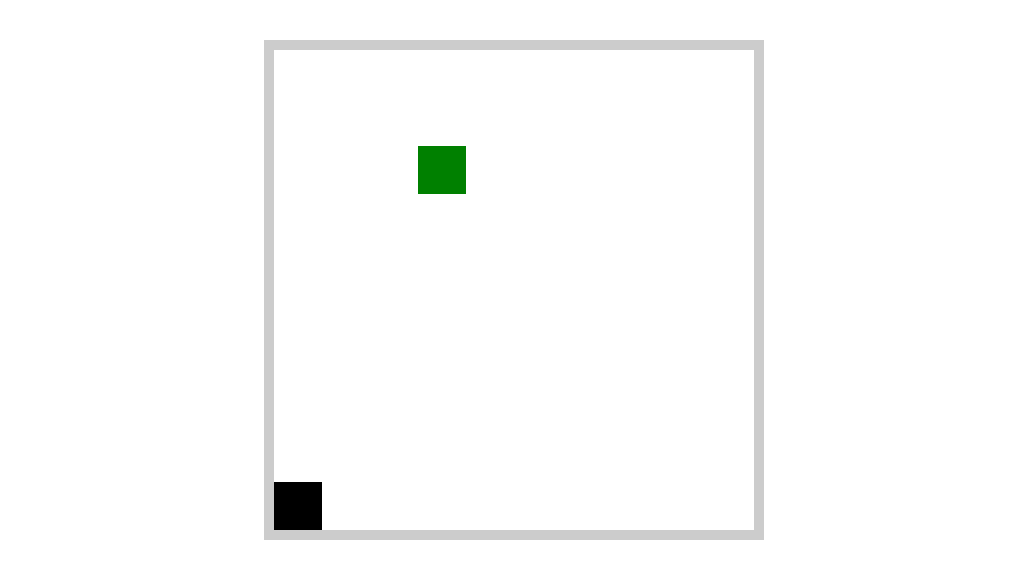
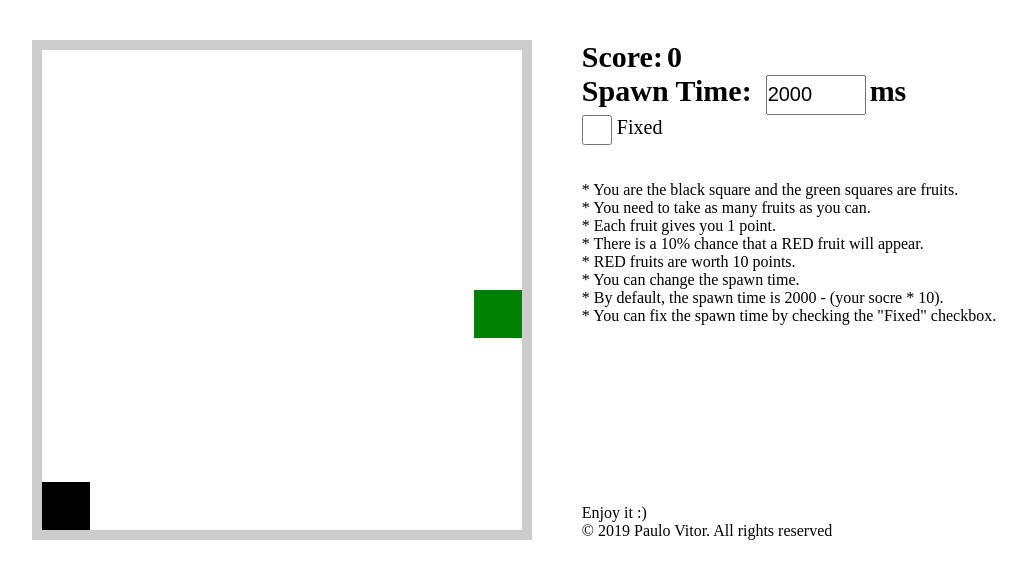
Before and after one commit to PauloVLB/SimpleGame, a plain HTML site: page index.html in a window 1280 px wide. Shown: the whole page, without its empty margins (126-1148 px from the left). Drawn offline with Linux system fonts and the light colour scheme.

Commit message:
v2 of the game. Added the score and spawn time features.

```diff
--- a/index.html
+++ b/index.html
@@ -9,6 +9,36 @@
 
     <body>
         <canvas id="screen" width="10" height="10"></canvas>
+
+        <div id="infoContainer">
+            <h1>Score: </h1>
+            <h1 id="score">0</h1>
+            <br>
+            <h1>Spawn Time: </h1>
+            <input type="number" value="2000" id="spawnTime" onchange="changeTime()">
+            <h1>ms</h1>
+            <br>
+
+            <div id="fixedContainer">
+                <label><input type="checkbox" id="fixed" onclick="changeFixed()"> Fixed</label>
+            </div>
+
+            <br><br>
+            <p>* You are the black square and the green squares are fruits.</p>
+            <p>* You need to take as many fruits as you can.</p>
+            <p>* Each fruit gives you 1 point.</p>
+            <p>* There is a 10% chance that a RED fruit will appear.</p>
+            <p>* RED fruits are worth 10 points.</p>
+            <p>* You can change the spawn time.</p>
+            <p>* By default, the spawn time is 2000 - (your socre * 10).</p>
+            <p>* You can fix the spawn time by checking the "Fixed" checkbox.</p>
+
+            <footer>
+                <p>Enjoy it :)</p>
+
+                <p>&COPY; 2019 Paulo Vitor. All rights reserved</p>
+            </footer>
+        </div>
         <script src="scripts/main.js"></script>
     </body>
 </html>
--- a/scripts/main.js
+++ b/scripts/main.js
@@ -2,13 +2,8 @@ const screen = document.getElementById('screen');
 const context = screen.getContext('2d');
 
 const game = {
-    players: {
-        'player1': { x: 0, y: 9},
-    },
-
-    fruits: {
-        'fruit1': { x: 3, y: 2}
-    }
+    'player': { x: 0, y: 9 },
+    'fruit': { x: 3, y: 2, isRed: false}
 };
 
 const movements = {
@@ -30,31 +25,77 @@ const movements = {
 }
 
 document.addEventListener('keydown', (event) => {
-    movements[event.key](game.players.player1);
+    movements[event.key](game.player);
 });
 
+let score = 0;
+let spawnTime = document.getElementById("spawnTime").value;
+let spawn = setInterval(spawnFruit, spawnTime);
+let fixed = false;
+
 renderScreen();
-
 function renderScreen() {
     clearScreen();
 
-    for (const playerId in game.players) {
-        const player = game.players[playerId];
+    const player = game.player;
+    const fruit = game.fruit;
 
-        context.fillStyle = 'black';
-        context.fillRect(player.x, player.y, 1, 1);
-    }
+    context.fillStyle = 'black';
+    context.fillRect(player.x, player.y, 1, 1);
 
-    for (const fruitId in game.fruits) {
-        const fruit = game.fruits[fruitId];
+    if(fruit !== undefined) {
+        let fruitColor = 'green';
+        let increment = 1;
 
-        context.fillStyle = 'green';
+        if(fruit.isRed){
+            fruitColor = 'red';
+            increment = 10;
+        }
+
+        context.fillStyle = fruitColor;
         context.fillRect(fruit.x, fruit.y, 1, 1);
+
+        if (player.x === fruit.x && player.y === fruit.y) {
+            delete game.fruit;
+
+            score += increment;
+            document.getElementById("score").innerHTML = score;
+
+            if (!fixed) {
+                spawnTime = 2000 - (score * 10);
+            }
+            clearInterval(spawn);
+            spawn = setInterval(spawnFruit, spawnTime);
+
+            document.getElementById("spawnTime").value = spawnTime;
+        }
     }
 
     requestAnimationFrame(renderScreen);
 }
 
+function changeTime() {
+    spawnTime = document.getElementById("spawnTime").value;
+    clearInterval(spawn);
+    spawn = setInterval(spawnFruit, spawnTime);
+}
+
+function spawnFruit() {
+    let chance = false;
+    if (Math.floor(Math.random() * 10) === 1){
+        chance = true;
+    }
+    game.fruit = {
+        x: Math.floor(Math.random() * 10),
+        y: Math.floor(Math.random() * 10),
+        isRed: chance
+    };
+}
+
+function changeFixed() {
+    fixed = document.getElementById("fixed").checked;
+}
+
 function clearScreen() {
     context.clearRect(0, 0, 10, 10);
 }
--- a/styles/style.css
+++ b/styles/style.css
@@ -5,13 +5,49 @@
 }
 
 body {
-    text-align: center;;
+    display: flex;
+    justify-content: center;
+
+    padding: 40px;
 }
 
+#infoContainer {
+    margin-left: 50px;
+    position: relative;
+}
+
+h1 {
+    display: inline-block;
+    font-size: 30px;
+}
+
+#spawnTime {
+    margin-left: 10px;
+    height: 40px;
+    width: 100px;
+
+    font-size: 20px;
+}
+
+#fixedContainer {
+    vertical-align: middle;
+}
+#fixed {
+    width: 30px;
+    height: 30px;
+    vertical-align: middle;
+}
+
+label {
+    font-size: 20px;
+}
+
+footer {
+    position: absolute;
+    bottom: 0;
+}
 #screen {
     display: inline-block;
-
-    margin-top: 40px;
 
     border: 10px solid #ccc;
 
```
